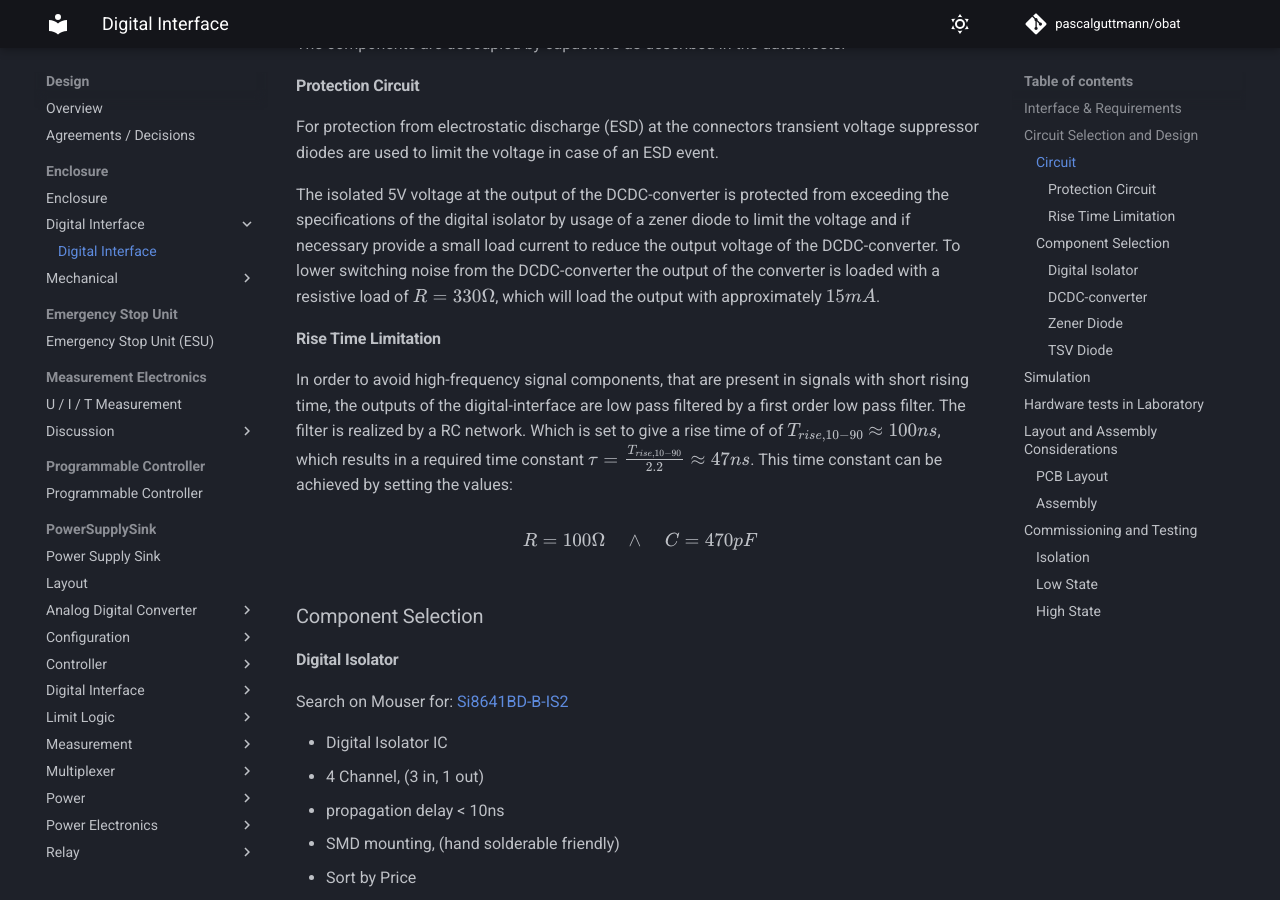
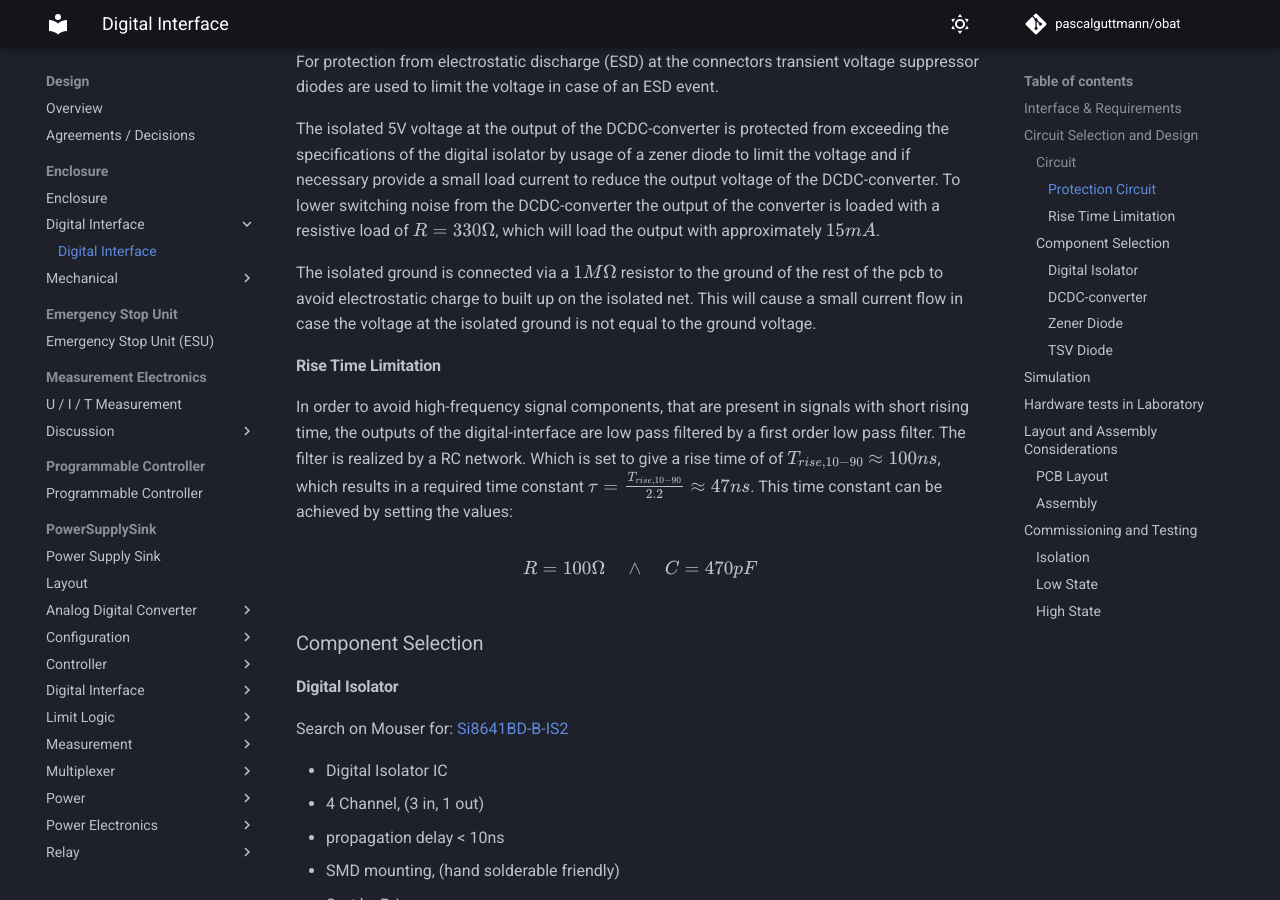
Before and after one commit to pascalguttmann/obat, an MkDocs documentation site: the page built from docs/design/enclosure/digital-interface/digital-interface.md, in a window 1280 px wide and 900 px high, scrolled down 1269 px. Built offline with MkDocs 1.6.1 and Material for MkDocs 9.7.7, drawn with Linux system fonts in a browser that asks for light colours; comment, search, counter and statistics services are not loaded; some of the changed text lies outside the part shown.

Commit message:
edit enclosure digital-interface add esd protection resistor

```diff
--- a/docs/design/enclosure/digital-interface/digital-interface.md
+++ b/docs/design/enclosure/digital-interface/digital-interface.md
@@ -52,6 +50,11 @@ the output voltage of the DCDC-converter.
 To lower switching noise from the DCDC-converter the output of the converter is
 loaded with a resistive load of $R=330 \Omega$, which will load the output with
 approximately $15mA$.
+
+The isolated ground is connected via a $1 M \Omega$ resistor to the ground of
+the rest of the pcb to avoid electrostatic charge to built up on the isolated
+net. This will cause a small current flow in case the voltage at the isolated
+ground is not equal to the ground voltage.
 
 #### Rise Time Limitation
 
```
Also changed, not shown: other parts of docs/design/enclosure/digital-interface/digital-interface.md (+0 -2 lines).
